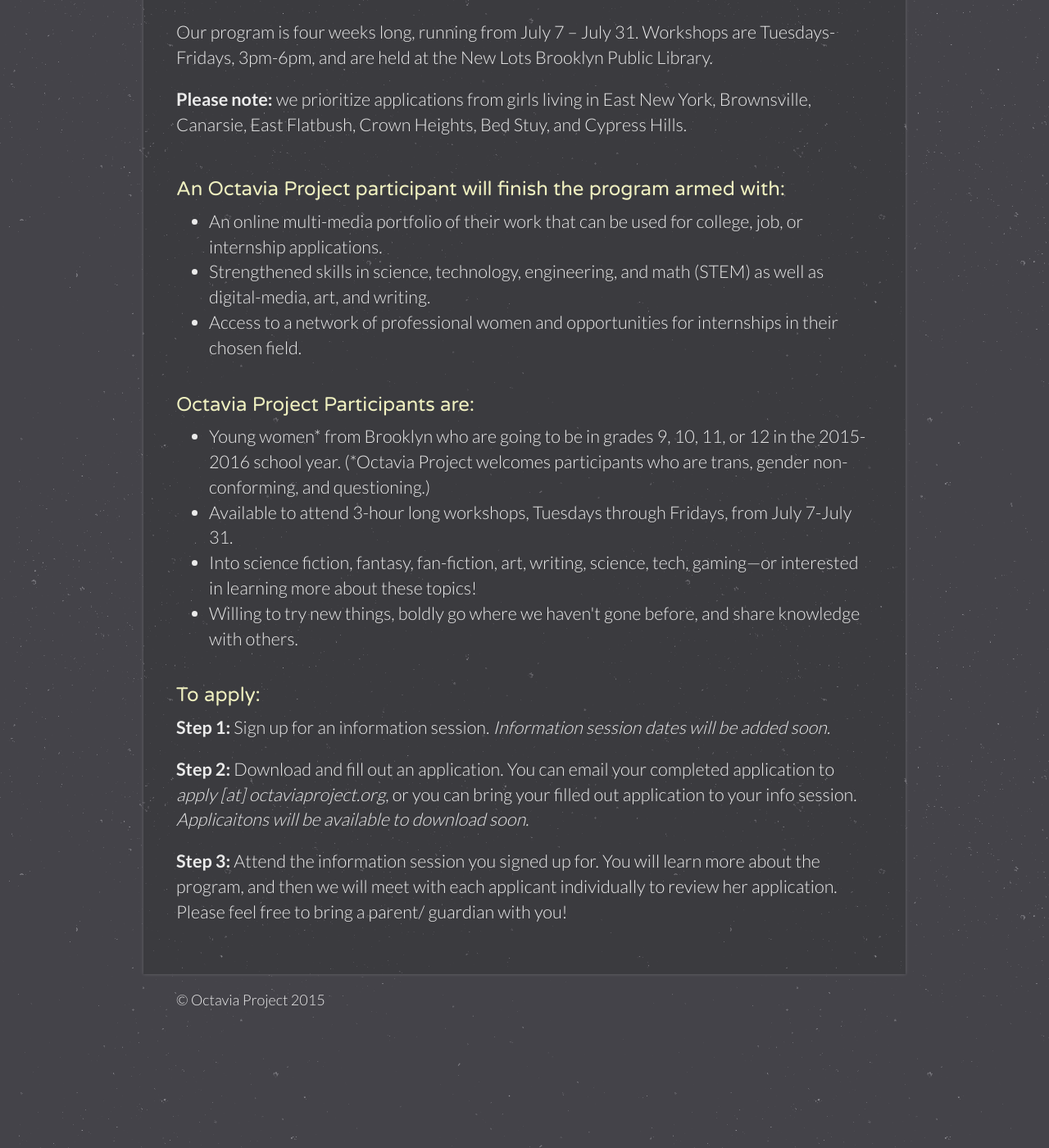
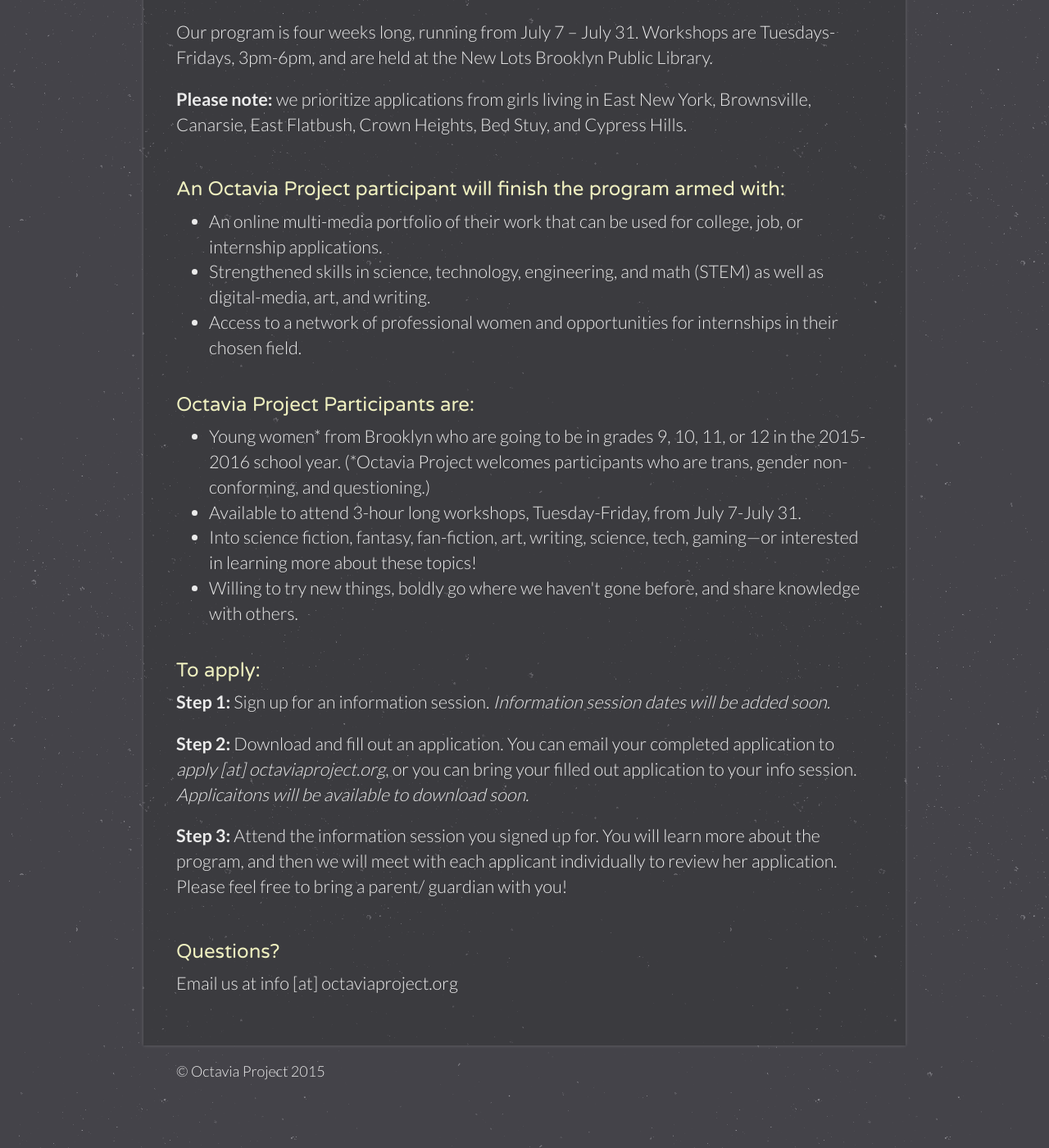
Before and after one commit to OctaviaProject/octaviaproject.github.io, a Jekyll site: the page built from join.html, in a window 1280 px wide and 1400 px high, scrolled down 436 px. Shown: the whole window at 82% size. Built offline with Jekyll 4.4.1, drawn with Linux system fonts in a browser that asks for light colours.

Commit message:
Added language

```diff
--- a/join.html
+++ b/join.html
@@ -36,7 +36,7 @@
         <li>Young women* from Brooklyn who are going to be in grades 9, 10, 11, or 12 in the
     2015-2016 school year. (*Octavia Project welcomes participants who are trans, gender
     non-conforming, and questioning.)</li>
-        <li>Available to attend 3-hour long workshops, Tuesdays through Fridays, from July 7-July 31.</li>
+        <li>Available to attend 3-hour long workshops, Tuesday-Friday, from July 7-July 31.</li>
         <li>Into science fiction, fantasy, fan-fiction, art, writing, science, tech, gaming—or
     interested in learning more about these topics!</li>
         <li>Willing to try new things, boldly go where we haven't gone before,
@@ -53,5 +53,8 @@
       <p><b>Step 3:</b> Attend the information session you signed up for. You will learn more about the
       program, and then we will meet with each applicant individually to review her application.
       Please feel free to bring a parent/ guardian with you!</p>
+
+      <br>
+      <h3>Questions?</h3><p>Email us at info [at] octaviaproject.org</p>
     </div>
 {% include footer.html %}
```
